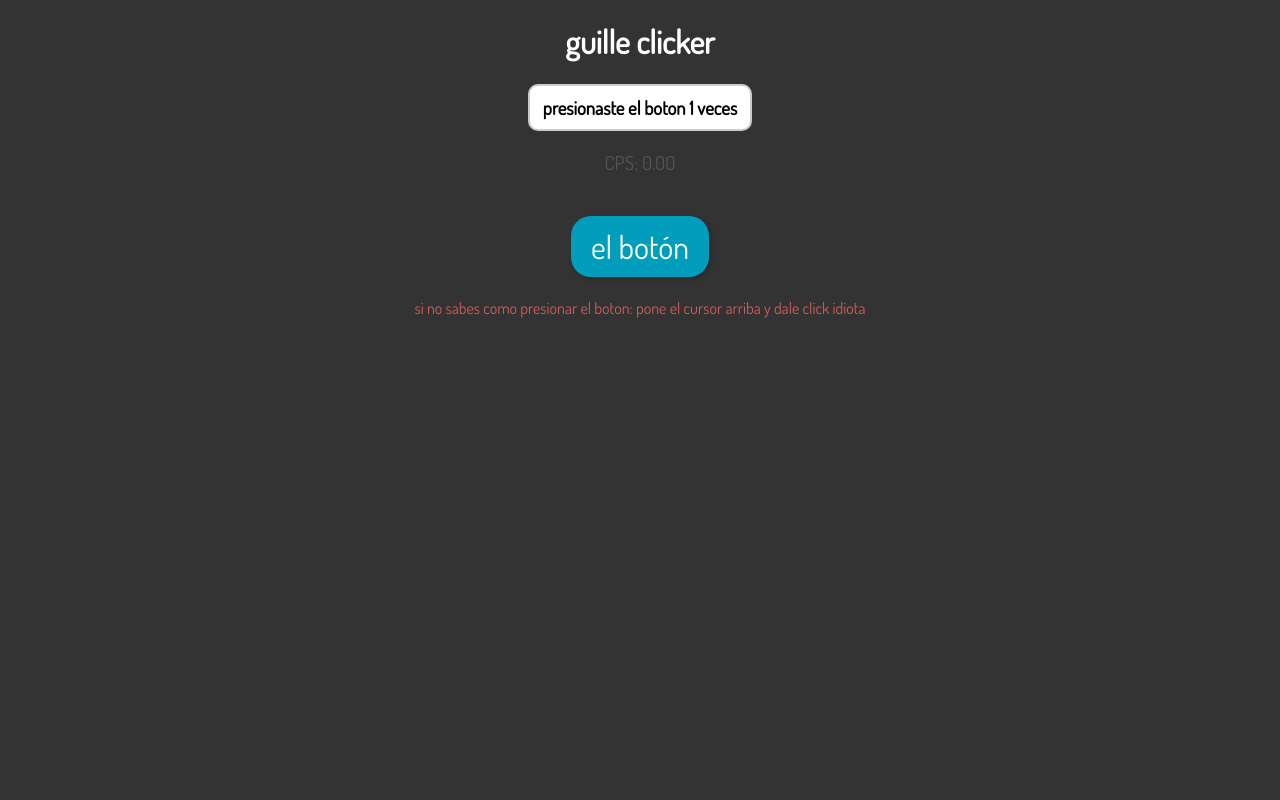
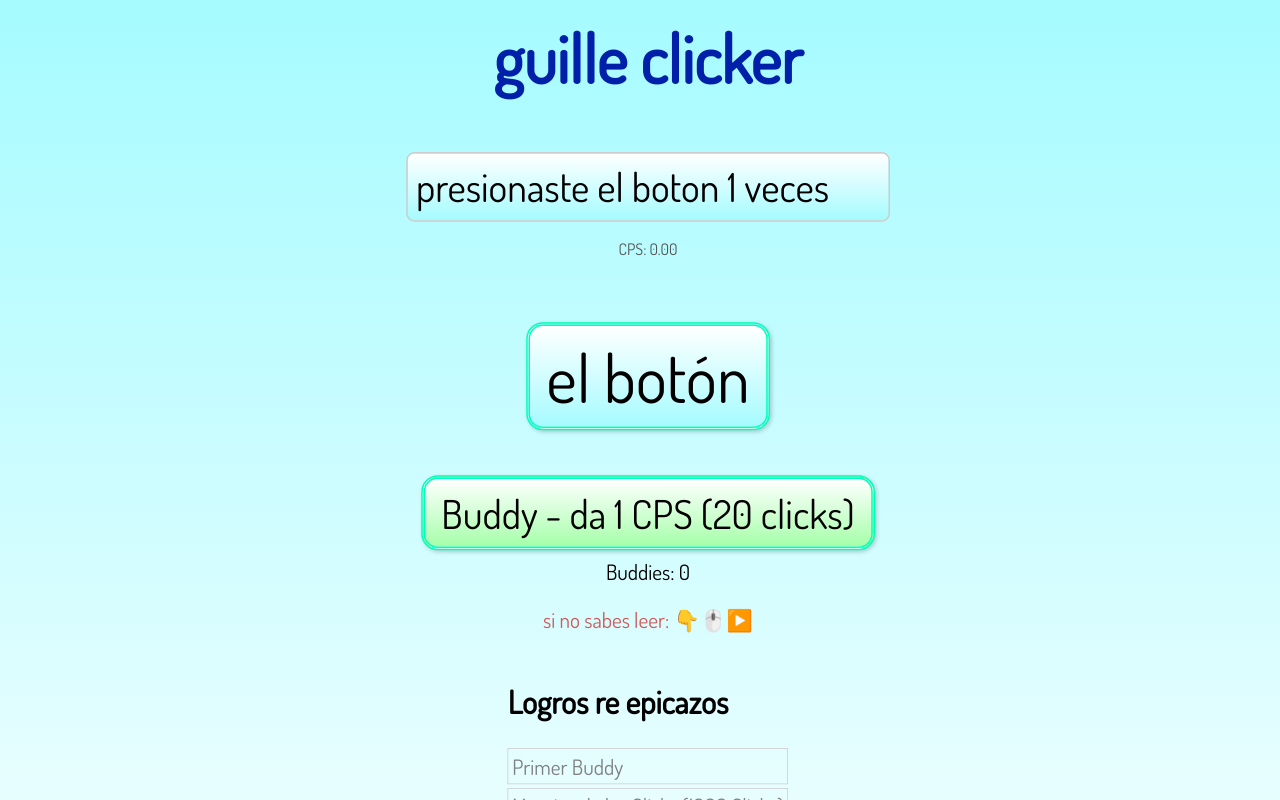
Before and after one commit to lospanass/lospanass.github.io, a plain HTML site: page clicker/index.html in a window 1280 px wide. Both pictures are taken after a click on the button "el botón". Shown: the top 800 px of the page. Drawn offline with Linux system fonts and the light colour scheme.

Commit message:
prototipo 1

```diff
--- a/clicker/index.html
+++ b/clicker/index.html
@@ -10,13 +10,24 @@
     <script src="script.js" defer></script>
   </head>
 
-    <body>
+  <body class="scaled">
     <h1 class="title">guille clicker</h1>
-        <h3><div id="mainDiv">presiona el botón</div></h3>
+    <div id="mainDiv">presiona el botón</div>
     <div id="cpsDisplay">CPS: 0.00</div>
-        <audio id="clickSound" src="click.mp3" preload="auto"></audio>
+    <audio id="clickSound" src="assets/sonido/click.mp3" preload="auto"></audio>
     <br />
-        <h1><button onclick="buttonClicked()">el botón</button></h1>
-        <p class="skibidi">si no sabes como presionar el boton: pone el cursor arriba y dale click idiota</p>
+    <h1><button class="boton" onclick="buttonClicked()">el botón</button></h1>
+    <button class="buddyboton" onclick="buyBuddy()">Buddy - da 1 CPS (20 clicks)</button>
+    <div id="buddyCount">Buddies: 0</div>
+
+    <p class="skibidi">si no sabes leer: 👇🖱️▶️</p>
+
+    <div id="achievements">
+      <h2>Logros re epicazos</h2>
+      <ul>
+        <li id="ACH_FIRST_BUDDY" class="locked">Primer Buddy</li>
+        <li id="ACH_1000_CLICKS" class="locked">Maestro de los Clicks (1000 Clicks)</li>
+      </ul>
+    </div>
   </body>
 </html>
--- a/clicker/script.js
+++ b/clicker/script.js
@@ -1,40 +1,116 @@
-// script.js
 let numButtonClicks = 0;
 let cps = 0;
 let lastClickTime = 0;
-const numAudioClips = 10; // Number of audio clips in the pool
+let buddyCount = 0;
+let buddyPrice = 20;
+let buddies = [];
+let currentAudioIndex = 0;
+let musicPlayed = false;
+const music = new Audio("assets/sonido/music.mp3");
+
+const numAudioClips = 10;
 const audioPool = [];
-const audioSource = document.getElementById('clickSound').src;
+const audioSource = document.getElementById("clickSound").src;
 
-// Create the audio pool
 for (let i = 0; i < numAudioClips; i++) {
     audioPool.push(new Audio(audioSource));
 }
-
-let currentAudioIndex = 0;
 
 function buttonClicked() {
     numButtonClicks++;
     document.getElementById("mainDiv").textContent = "presionaste el boton " + numButtonClicks + " veces";
 
     let audio = audioPool[currentAudioIndex];
-    audio.currentTime = 0; // Reset playback to the beginning
+    audio.currentTime = 0;
     audio.play();
 
-    currentAudioIndex = (currentAudioIndex + 1) % numAudioClips; // Cycle through the pool
+    currentAudioIndex = (currentAudioIndex + 1) % numAudioClips;
 
     let currentTime = Date.now();
-    if (lastClickTime !== 0) {
+    if (numButtonClicks > 1) {
         let timeDiff = currentTime - lastClickTime;
-        cps = 1000 / timeDiff; // Calculate clicks per second
-        document.getElementById("cpsDisplay").textContent = "CPS: " + cps.toFixed(2); // Display CPS with 2 decimal places
+        cps = 1000 / timeDiff;
     }
     lastClickTime = currentTime;
+
+    if (!musicPlayed) {
+        music.volume = 0.5;
+        music.play();
+        music.loop = true;
+        musicPlayed = true;
+    }
+}
+
+function buyBuddy() {
+    if (numButtonClicks >= buddyPrice) {
+        numButtonClicks -= buddyPrice; // Deduct clicks FIRST
+        buddyCount++; // Increment buddy count SECOND
+        buddyPrice += 20;
+
+        document.getElementById("buddyCount").textContent = "Buddies: " + buddyCount;
+        document.querySelector(".buddyboton").textContent = `Buddy - da 1 CPS (${buddyPrice} clicks)`;
+
+        buddies.push(Date.now());
+
+        const randomSoundIndex = Math.floor(Math.random() * 5);
+        const buddyPurchaseSound = new Audio(`assets/sonido/buddycute${randomSoundIndex + 1}.mp3`);
+        buddyPurchaseSound.play();
+
+        checkAchievements(); // Call checkAchievements() AFTER incrementing buddyCount
+    }
 }
 
 setInterval(() => {
     if (cps > 0) {
         cps = cps * 0.9;
-        document.getElementById("cpsDisplay").textContent = "CPS: " + cps.toFixed(2);
     }
+
+    let currentBuddyCPS = 0;
+    for (let i = 0; i < buddies.length; i++) {
+        let timeSincePurchase = Date.now() - buddies[i];
+
+        if (timeSincePurchase >= 1000) {
+            currentBuddyCPS++;
+            buddies[i] = Date.now(); // Update the purchase time for this specific buddy
+        }
+    }
+
+    cps += currentBuddyCPS;
+    numButtonClicks += buddyCount;
+    document.getElementById("mainDiv").textContent = "presionaste el boton " + numButtonClicks + " veces";
+    document.getElementById("cpsDisplay").textContent = "CPS: " + cps.toFixed(2);
+    checkAchievements();
 }, 1000);
+
+const achievements = [
+    {
+        id: "ACH_FIRST_BUDDY",
+        name: "Primer Buddy",
+        description: "Consigue tu primer Buddy.",
+        unlocked: false,
+        requirements: () => buddyCount >= 1
+    },
+    {
+        id: "ACH_1000_CLICKS",
+        name: "Maestro de los Clicks",
+        description: "Sí que puedes usar esa mano eh",
+        unlocked: false,
+        requirements: () => numButtonClicks >= 1000
+    }
+    // Add more achievements here
+];
+
+function checkAchievements() {
+    achievements.forEach((achievement) => {
+        const achievementElement = document.getElementById(`${achievement.id}`); // Corrected line
+        if (!achievement.unlocked && achievement.requirements()) {
+            achievement.unlocked = true;
+            console.log(`Logro desbloqueado: ${achievement.name}`);
+
+            if (achievementElement) {
+                achievementElement.classList.remove("locked");
+                achievementElement.classList.add("unlocked");
+            }
+        }
+    });
+}
--- a/clicker/styles.css
+++ b/clicker/styles.css
@@ -1,52 +1,142 @@
 /* styles.css */
 
+html {
+    font-size: clamp(14px, calc(0.6vw + 10px), 20px);
+}
+
 body {
+    display: flex; /* Use flexbox for easier layout */
+    flex-direction: column; /* Arrange elements vertically */
+    justify-content: center; /* Center elements vertically */
+    align-items: center; /* Center elements horizontally */
     font-family: "Dosis", sans-serif;
-    background-color: #333;
+    background-image: linear-gradient(#a5fbff, #ffffff);
+    font-size: 1.6rem;
+}
+
+body.scaled {
+    transform-origin: top left; /* Important: Scales from the top-left corner */
+    transform: scale(0.75); /* Adjust this value as needed */
+    width: 133.33vw; /* Compensate for the scale */
+    height: 133.33vh;
+    overflow: hidden; /* Hide content that overflows due to scaling*/
 }
 
 .title {
     text-align: center;
-    color: #ffffff;
+    color: #0020aa;
+    font-size: 5rem;
 }
 
 #mainDiv {
-    border: 2px solid #ccc;
-    padding: 10px;
-    margin: 10px auto;
-    width: 200px;
-    text-align: center;
-    border-radius: 10px;
-    background-color: white;
+    max-width: 100%;
+    border: 0.125rem solid #ccc;
+    padding: 0.625rem;
+    margin: 0.625rem auto;
+    width: 35rem;
+    height: 5rem;
+    text-align: match-parent;
+    font-size: 3rem;
+    border-radius: 0.625rem;
+    background-image: linear-gradient(#ffffff, #a5fbff);
 }
 
-button {
-    padding: 10px 20px;
-    background-color: #009ebc;
-    border: none;
-    color: white;
+.boton {
+    padding: 0.625rem 1.25rem;
+    background-image: linear-gradient(#ffffff, #a5fbff);
+    border: 0.3rem double #00ffbb;
+    color: #000000;
     text-align: center;
     text-decoration: none;
     display: block;
-    margin: 10px auto;
-    font-size: 32px;
+    margin: 0.625rem auto;
+    font-size: 5rem;
+
     cursor: pointer;
     font-family: Dosis;
-    border-radius: 20px;
-    box-shadow: 2px 2px 5px rgba(0, 0, 0, 0.2);
-    transition: transform 0.2s;
+    border-radius: 1.25rem;
+    box-shadow: 0.125rem 0.125rem 0.3125rem rgba(0, 0, 0, 0.2);
+    transition:
+        transform 0.2s ease,
+        box-shadow 0.2s ease;
 }
 
+.boton:hover {
+    transform: scale(1.1);
+    box-shadow: 0.1875rem 0.1875rem 0.4375rem rgba(0, 0, 0, 0.3);
+}
 
+.boton:active {
+    transform: scale(0.9);
+}
+
+.buddyboton {
+    padding: 0.625rem 1.25rem;
+    background-image: linear-gradient(#ffffff, #a5ffa9);
+    border: 0.3rem double #00ffbb;
+    color: #000000;
+    text-align: center;
+    text-decoration: none;
+    display: block;
+    margin: 0.625rem auto;
+    font-size: 3rem;
+
+    cursor: pointer;
+    font-family: Dosis;
+    border-radius: 1.25rem;
+    box-shadow: 0.125rem 0.125rem 0.3125rem rgba(0, 0, 0, 0.2);
+    transition:
+        transform 0.2s ease,
+        box-shadow 0.2s ease;
+}
+
+.buddyboton:hover {
+    transform: scale(1.1);
+    box-shadow: 0.1875rem 0.1875rem 0.4375rem rgba(0, 0, 0, 0.3);
+}
+
+.buddyboton:active {
+    transform: scale(0.9);
+}
 
 .skibidi {
     text-align: center;
-    color: indianred
+    color: indianred;
 }
 
 #cpsDisplay {
     text-align: center;
-    font-size: 1.2em;
-    margin-top: 10px;
+    font-size: 1.2rem;
+    margin-top: 0.625rem;
     color: #555;
 }
+
+#achievements ul {
+    /* Added ul selector to target the list items */
+    list-style: none; /* Remove bullet points */
+    padding: 0; /* Remove default padding */
+}
+
+#achievements li {
+    padding: 5px; /* Add some padding to list items */
+    border: 1px solid #ccc; /* Add borders to each list item */
+    margin-bottom: 5px; /* Add spacing between list items */
+}
+
+.locked {
+    color: gray;
+}
+
+.unlocked {
+    color: green;
+    font-weight: bold;
+}
+
+@keyframes scrollUp {
+    from {
+        transform: translateY(0);
+    }
+    to {
+        transform: translateY(-100%);
+    }
+}
```
Also changed, not shown: clicker/assets/imagenes/buddy.png (added), 8 other files. Lines whose indentation alone changed are shown as unchanged.
